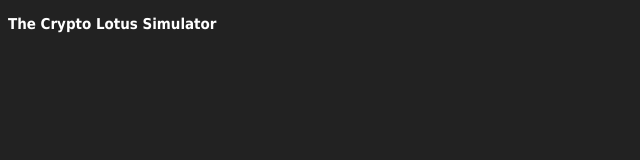
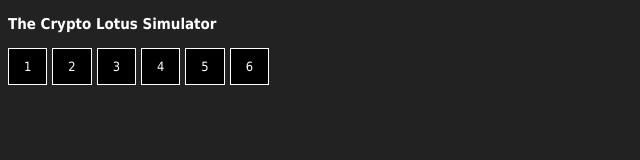
Before and after one commit to brandenhall/CryptoLotus, a plain HTML site: page simulator/index.html in a window 1280 px wide. Shown: the whole page, without its empty margins (0-640 px from the left). Drawn offline with Linux system fonts and the light colour scheme.

Commit message:
getting ready...

```diff
--- a/simulator/css/simulator.css
+++ b/simulator/css/simulator.css
@@ -7,8 +7,15 @@ body {
 
 }
 
-canvas {
+.lilypad {
     float: left;
+    border: 1px solid #fff;
+    padding-top: 10px;
+    padding-bottom: 10px;
+    padding-left: 15px;
+    padding-right: 15px;
+    margin-right: 5px;
+    background-color: #000;
 }
 
 .group:after {
--- a/simulator/index.html
+++ b/simulator/index.html
@@ -9,6 +9,12 @@
             <h3>The Crypto Lotus Simulator</h3>
 
             <canvas id="canvas" width="640" height="640"></canvas>
+            <div id="pad0" class="lilypad">1</div>
+            <div id="pad1" class="lilypad">2</div>
+            <div id="pad2" class="lilypad">3</div>
+            <div id="pad3" class="lilypad">4</div>
+            <div id="pad4" class="lilypad">5</div>
+            <div id="pad5" class="lilypad">6</div>
         </div>
         <script src="js/createjs-2013.02.12.min.js"></script>
         <script src="js/jquery-1.9.1.min.js"></script>
--- a/simulator/js/cryptolotus.js
+++ b/simulator/js/cryptolotus.js
@@ -13,10 +13,42 @@
     var leds = [];
     var stage;
     var blossom;
+    var lilypads = [];
+
+    var keyTable = {};
+    keyTable[49] = {id:0, down:false};
+    keyTable[50] = {id:1, down:false};
+    keyTable[51] = {id:2, down:false};
+    keyTable[52] = {id:3, down:false};
+    keyTable[53] = {id:4, down:false};
+    keyTable[54] = {id:5, down:false};
 
     function onReady() {
+        createBlossom();
 
-        createBlossom();
+        lilypads[0] = $('#pad0')[0];
+        lilypads[1] = $('#pad1')[0];
+        lilypads[2] = $('#pad2')[0];
+        lilypads[3] = $('#pad3')[0];
+        lilypads[4] = $('#pad4')[0];
+        lilypads[5] = $('#pad5')[0];
+
+        $(document).bind("keydown", onKeyDown);
+        $(document).bind("keyup", onKeyUp);
+    }
+
+    function onKeyDown(e) {
+        if (keyTable[e.keyCode] != null && keyTable[e.keyCode].down === false) {
+            keyTable[e.keyCode].down = true;
+            sendPress(keyTable[e.keyCode].id);
+        }
+    }
+
+    function onKeyUp(e) {
+        if (keyTable[e.keyCode] != null && keyTable[e.keyCode].down === true) {
+            keyTable[e.keyCode].down = false;
+            sendRelease(keyTable[e.keyCode].id);
+        }
     }
 
     function createBlossom() {
@@ -113,9 +145,22 @@
         }
     }
 
+    function updateLilypad(id, color) {
+        var c = 'rgb(' + (color >> 16 & 0xFF) + ',' + (color >> 8 & 0xFF) + ',' + (color & 0xFF) + ')';
+        lilypads[id].style.backgroundColor = c;
+    }
+
+    function sendPress(id) {
+        var msg = JSON.stringify({"type":"press", "id":id});
+        ws.send(msg);
+    }
+
+    function sendRelease(id) {
+        var msg = JSON.stringify({"type":"release", "id":id});
+        ws.send(msg);
+    }
+
     function onWebSocketOpen(event) {
-        console.log("CONNECTED!");
-
         var msg = JSON.stringify({"type":"init"});
         ws.send(msg);
     }
@@ -134,6 +179,10 @@
         if (data['type'] == 'blossom') {
             updateLEDs(data['data']);
             stage.update();
+        }
+
+        if (data['type'] == 'lilypad') {
+            updateLilypad(data['id'], data['color']);
         }
     }
 
```
